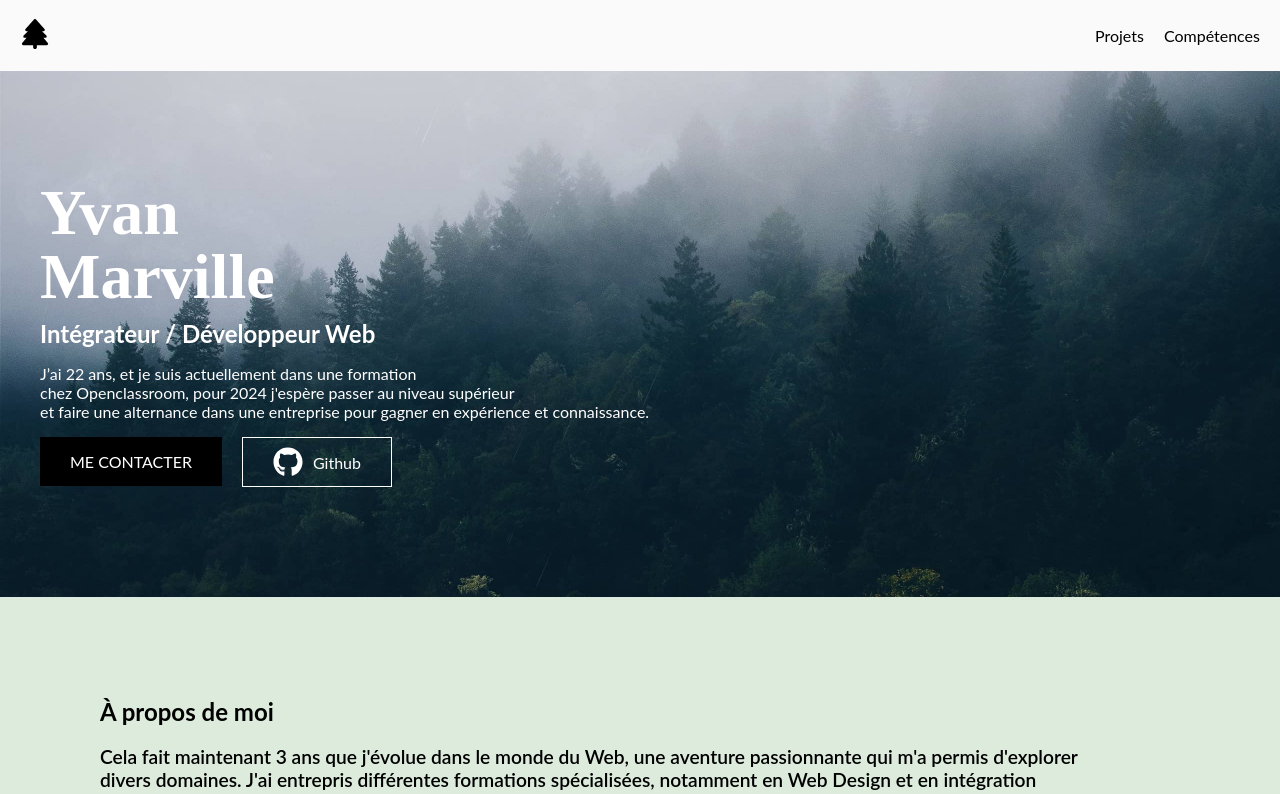
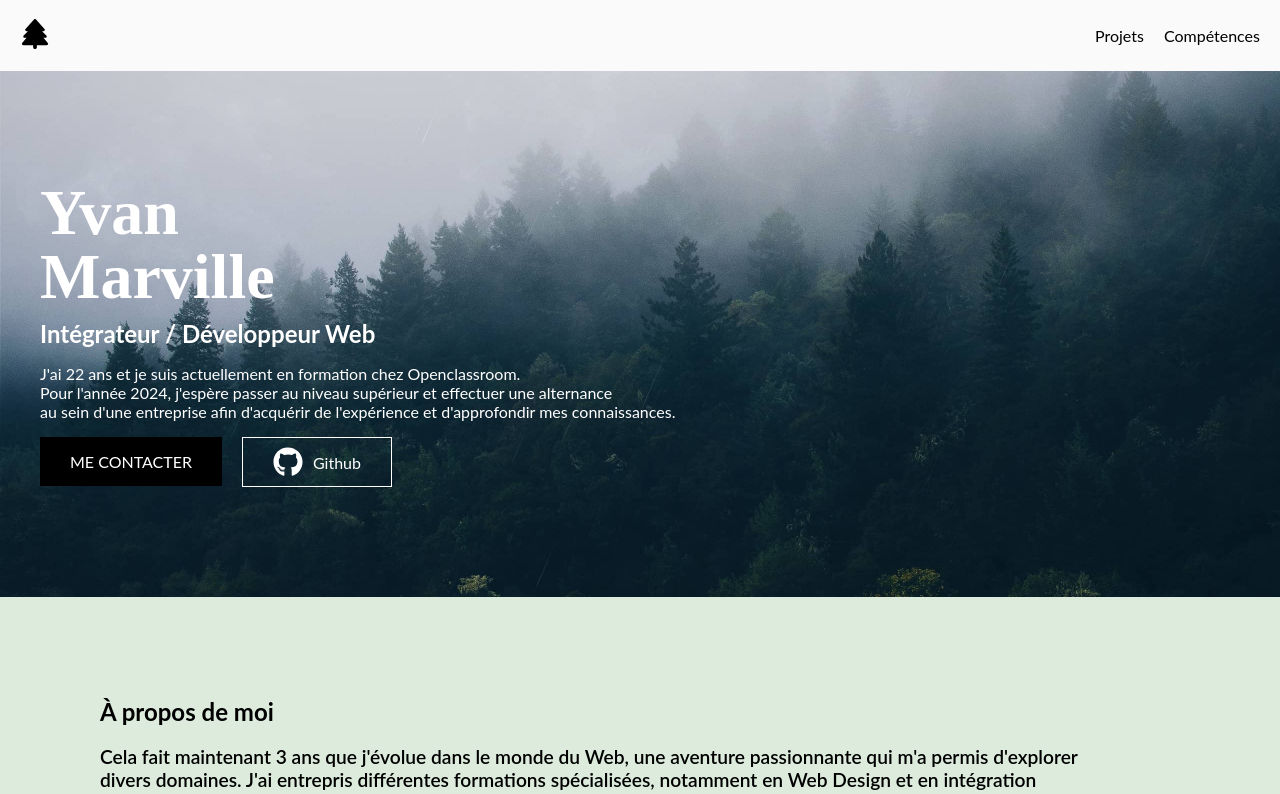
Before and after one commit to vYna-Yvan/Portfolio, a React (Create React App) app: page / in a window 1280 px wide. Shown: the top 794 px of the page. Built offline with nearby package versions, Linux system fonts and the light colour scheme.

Commit message:
Banner introcdution Update

```diff
--- a/src/components/banner/Banner.js
+++ b/src/components/banner/Banner.js
@@ -14,13 +14,15 @@ const Banner = () => {
         </h1>
         <h2>Intégrateur / Développeur Web</h2>
         <p>
-          J’ai 22 ans, et je suis actuellement dans une formation
+          J'ai 22 ans et je suis actuellement en formation chez Openclassroom.
           <br />
-          chez Openclassroom, pour 2024 j'espère passer au niveau supérieur
+          Pour l'année 2024, j'espère passer au niveau supérieur et effectuer
+          une alternance
           <br />
-          et faire une alternance dans une entreprise pour gagner en expérience
-          et connaissance.
+          au sein d'une entreprise afin d'acquérir de l'expérience et
+          d'approfondir mes connaissances.
         </p>
+
         <div className="contact-banner">
           <Anchor smooth to="/#contact">
             {" "}
```
